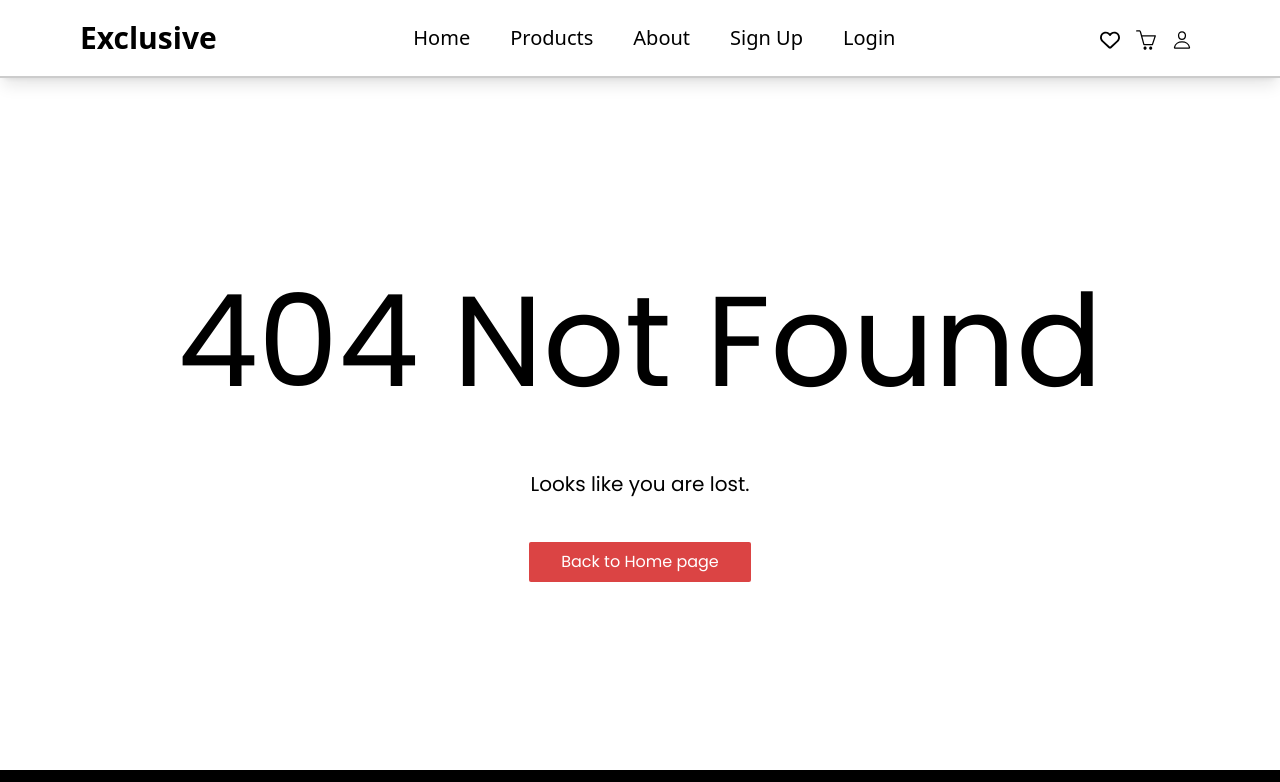
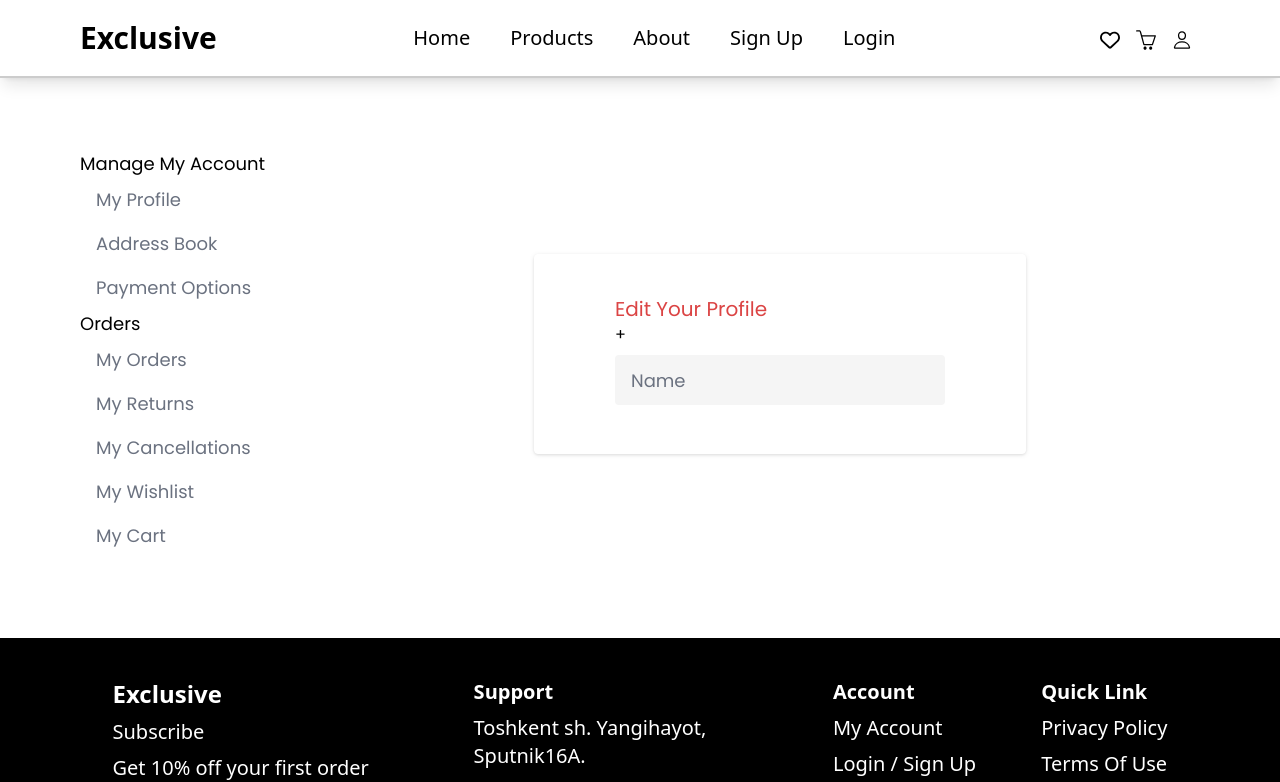
Before and after one commit to Khojayev12/ITBCW2-web, a React (Create React App) app: page /profile in a window 1280 px wide. Shown: the top 782 px of the page. Built offline with nearby package versions, Linux system fonts and the light colour scheme.

Commit message:
edit profile component started

```diff
--- a/src/App.js
+++ b/src/App.js
@@ -9,6 +9,7 @@ import Wishlist from "./pages/wishlist";
 import Footer from "./components/footer";
 import NotFound from "./pages/NotFound";
 import Cart from "./pages/cart";
+import Profile from "./pages/profile";
 
 function App() {
     const [isLoggedIn, setIsLoggedIn] = useState(false);
@@ -22,6 +23,7 @@ function App() {
                     <Route path="/signup" element={<Signup/>}/>
                     <Route path="/wishlist" element={<Wishlist/>}/>
                     <Route path="/cart" element={<Cart/>}/>
+                    <Route path="/profile" element={<Profile/>}/>
                     <Route
                         path="*"
                         element={<NotFound />}
--- /dev/null
+++ b/src/components/customButton.jsx
@@ -0,0 +1,12 @@
+import '../App.css';
+
+function customButton(props) {
+    return (
+        <button
+            className={"customButton flex  text-lg  bg-c-button2 text-white rounded-sm  items-center justify-center hover:bg-c-hover-button2 " + props.className}>
+             {props.children}
+        </button>
+    );
+}
+
+export default customButton;
--- /dev/null
+++ b/src/components/customInput.jsx
@@ -0,0 +1,11 @@
+import '../App.css';
+
+function CustomInput(props) {
+    return (
+        <input
+            className={"CustomInput bg-[#f5f5f5] h-[50px] rounded text-lg placeholder:text-gray-500 text-black px-4 py-3 outline-black my-2 " + props.className}
+            placeholder={props.placeholder}
+        />);
+}
+
+export default CustomInput;
--- /dev/null
+++ b/src/components/editProfile.jsx
@@ -0,0 +1,15 @@
+import '../App.css';
+import CustomInput from "./customInput";
+
+function EditProfile() {
+    return (
+        <div className="editProfile m-auto px-20 py-10 w-fit h-fit border border-white rounded drop-shadow bg-white">
+            <div className="text-c-button2 text-xl">Edit Your Profile</div>
+            <div>+
+            </div>
+            <CustomInput className="w-[330px] " placeholder="Name"/>
+        </div>
+    );
+}
+
+export default EditProfile;
--- a/src/components/footer.jsx
+++ b/src/components/footer.jsx
@@ -18,7 +18,7 @@ function Footer() {
             </div>
             <div className="inline-flex flex-col items-start">
                 <div className="text-xl font-bold mb-2">Account</div>
-                <Link to="/myaccount" className="w-fit text-xl mb-2">My Account</Link>
+                <Link to="/profile" className="w-fit text-xl mb-2">My Account</Link>
                 <div className="w-fit text-xl mb-2">
                     <Link to="/login" className="w-fit text-xl mb-2">Login </Link>
                     /
@@ -30,7 +30,7 @@ function Footer() {
             </div>
             <div className="inline-flex flex-col items-start">
                 <div className="text-xl font-bold mb-2">Quick Link</div>
-                <Link to="/myaccount" className="w-fit text-xl mb-2">Privacy Policy</Link>
+                <Link to="/profile" className="w-fit text-xl mb-2">Privacy Policy</Link>
                 <Link to="/cart" className="w-fit text-xl mb-2">Terms Of Use</Link>
                 <Link to="/wishlist" className="w-fit text-xl mb-2">FAQ</Link>
                 <Link to="/shop" className="w-fit text-xl mb-2">Contact</Link>
--- a/src/components/header.jsx
+++ b/src/components/header.jsx
@@ -36,7 +36,7 @@ function Header(isLoggedIn, setIsLoggedIn) {
                 <Link to='/cart' className="no-underline">
                     <SlBasket className="inline-block  mx-2 text-xl"/>
                 </Link>
-                <Link to='/myaccount' className="no-underline">
+                <Link to='/profile' className="no-underline">
                     <IoPersonOutline className="inline-block  mx-2 text-xl"/>
                 </Link>
             </div>
--- a/src/pages/NotFound.jsx
+++ b/src/pages/NotFound.jsx
@@ -1,15 +1,16 @@
 import '../App.css';
 import {Link} from "react-router-dom";
+import CustomButton from "../components/customButton";
 
 function NotFound() {
     return (
         <div className="page w-full h-[700px] py-10 px-20 flex justify-center items-center text-black bg-white flex-col">
             <div className="text-9xl m-8" >404 Not Found</div>
             <div className="text-xl m-8" >Looks like you are lost.</div>
-            <button
-                className="login-btn flex h-10 text-l px-8 py-4 bg-c-button2 text-white rounded-sm w-fit my-3 items-center justify-center hover:bg-c-hover-button2">
+            <CustomButton
+                className="login-btn h-10 text-l px-8 py-4  w-fit my-3">
                 <Link to="/">Back to Home page</Link>
-            </button>
+            </CustomButton>
         </div>
     );
 }
--- a/src/pages/cart.jsx
+++ b/src/pages/cart.jsx
@@ -1,7 +1,7 @@
 import '../App.css';
-import Product from "../components/product";
 import Logo from "../media/login.png"
 import CartProduct from "../components/cartProduct";
+import CustomButton from "../components/customButton";
 
 function Cart() {
     return (
@@ -26,10 +26,7 @@ function Cart() {
             <div className="w-full my-16 flex flex-row justify-between items-center" >
                 <div className="inline-flex flex-row w-1/2 items-center" >
                     <input type="text" placeholder="Coupon Code"  className="w-3/6 mx-2 border px-12 py-4 text-lg h-16"/>
-                    <button
-                        className="login-btn flex  text-lg  bg-c-button2 text-white rounded-sm w-2/6 my-3 px-12 py-1 h-16 items-center justify-center hover:bg-c-hover-button2">
-                        Apply Coupon
-                    </button>
+                    <CustomButton className="w-2/6 my-3 px-12 py-1 h-16">Apply Coupon</CustomButton>
                 </div>
                 <div className="inline-flex w-full justify-end ">
                     <div className="p-6 bg-white drop-shadow rounded w-[470px] ">
@@ -47,9 +44,7 @@ function Cart() {
                             <span>Total:</span>
                             <span>$1750</span>
                         </div>
-                        <button className="w-full text-lg  bg-c-button2 text-white rounded-sm my-3 px-12 py-1 h-16 items-center justify-center hover:bg-c-hover-button2">
-                            Proceed to checkout
-                        </button>
+                        <CustomButton className="my-3 px-12 py-1 h-16 w-full" >Proceed to checkout</CustomButton>
                     </div>
                 </div>
             </div>
--- /dev/null
+++ b/src/pages/profile.jsx
@@ -0,0 +1,54 @@
+import '../App.css';
+import {Link} from "react-router-dom";
+import {useState} from "react";
+import EditProfile from "../components/editProfile";
+
+function Profile() {
+    const [subpage, setSubpage] = useState(<EditProfile/>);
+    return (
+        <div className="page w-full p-20 flex flex-row justify-center">
+            <div className="inline-flex flex-col w-1/4 ">
+                <div className="bg-white text-black text-lg text-left">Manage My Account</div>
+                <div className="mx-4 my-2 text-gray-500 text-lg hover:text-c-button2 cursor-pointer w-fit"
+                     onClick={() => {
+                         setSubpage(<EditProfile/>)
+                     }}>My Profile
+                </div>
+                <div className="mx-4 my-2 text-gray-500 text-lg hover:text-c-button2 cursor-pointer w-fit"
+                     onClick={() => {
+                         setSubpage(<EditProfile/>)
+                     }}>Address Book
+                </div>
+                <div className="mx-4 my-2 text-gray-500 text-lg hover:text-c-button2 cursor-pointer w-fit"
+                     onClick={() => {
+                         setSubpage(<EditProfile/>)
+                     }}>Payment Options
+                </div>
+                <div className="bg-white text-black text-lg text-left">Orders</div>
+                <div className="mx-4 my-2 text-gray-500 text-lg hover:text-c-button2 cursor-pointer w-fit"
+                     onClick={() => {
+                         setSubpage(<EditProfile/>)
+                     }}>My Orders
+                </div>
+                <div className="mx-4 my-2 text-gray-500 text-lg hover:text-c-button2 cursor-pointer w-fit"
+                     onClick={() => {
+                         setSubpage(<EditProfile/>)
+                     }}>My Returns
+                </div>
+                <div className="mx-4 my-2 text-gray-500 text-lg hover:text-c-button2 cursor-pointer w-fit"
+                     onClick={() => {
+                         setSubpage(<EditProfile/>)
+                     }}>My Cancellations
+                </div>
+                <div className="mx-4 my-2 text-gray-500 text-lg hover:text-c-button2 cursor-pointer w-fit"><Link
+                    to="/wishlist">My Wishlist</Link></div>
+                <div className="mx-4 my-2 text-gray-500 text-lg hover:text-c-button2 cursor-pointer w-fit"><Link
+                    to="/cart">My Cart</Link></div>
+            </div>
+            <div className="inline-flex w-3/4  justify-center">{subpage}
+            </div>
+        </div>
+    );
+}
+
+export default Profile;
```
